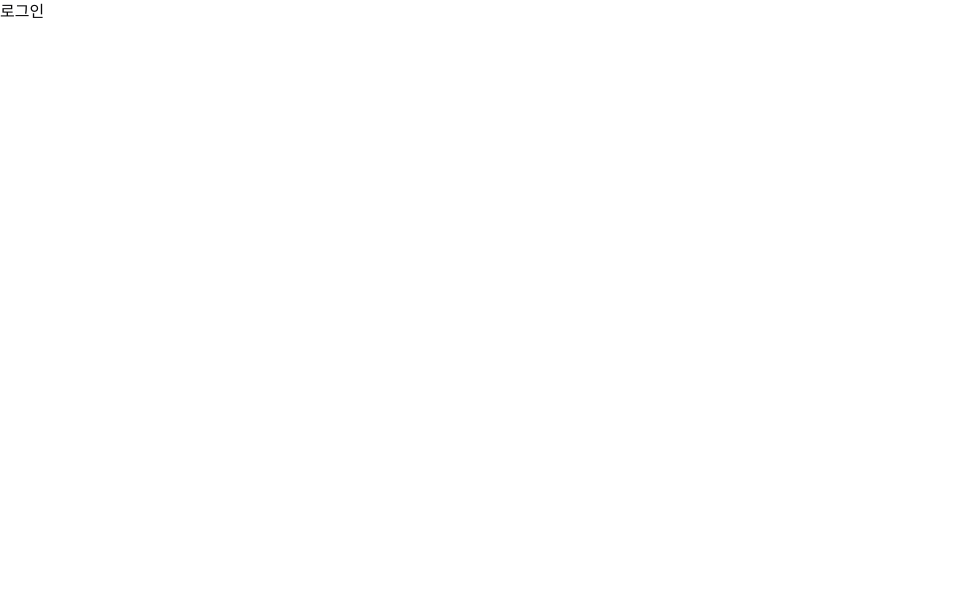
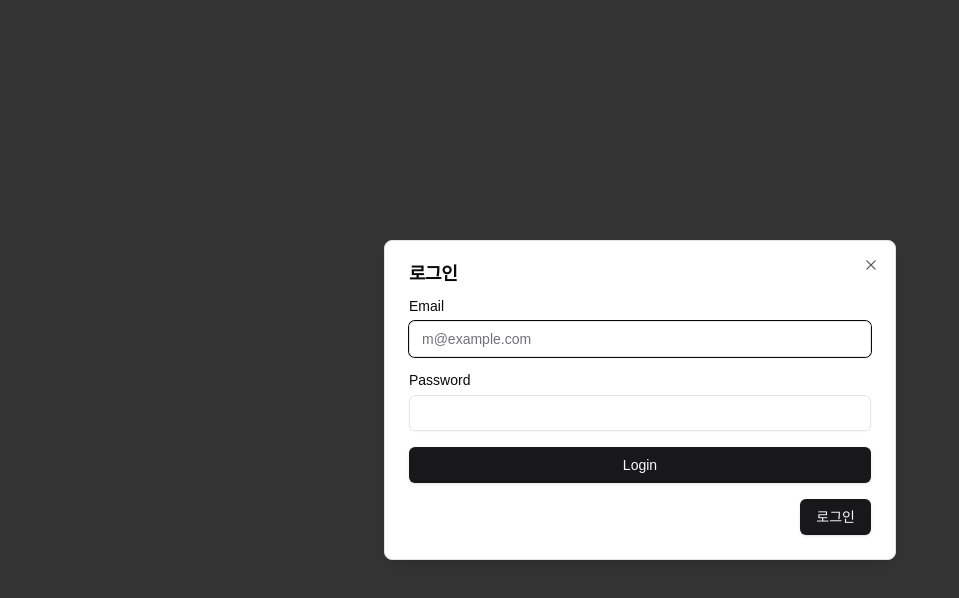
Before and after one commit to chae-young/chaeng-com, a Next.js app: page /i/flow/login in a window 1280 px wide. Shown: the top 598 px of the page, without its empty margins (0-959 px from the left). Built offline with nearby package versions, Linux system fonts and the light colour scheme.

Commit message:
Add: 로그인 라우팅 중복 컴포넌트화

```diff
--- a/package.json
+++ b/package.json
@@ -11,6 +11,7 @@
   "dependencies": {
     "@radix-ui/react-dialog": "^1.1.1",
     "@radix-ui/react-icons": "^1.3.0",
+    "@radix-ui/react-label": "^2.1.0",
     "@radix-ui/react-slot": "^1.1.0",
     "class-variance-authority": "^0.7.0",
     "clsx": "^2.1.1",
--- a/src/app/(beforeLogin)/@modal/(.)i/flow/login/page.tsx
+++ b/src/app/(beforeLogin)/@modal/(.)i/flow/login/page.tsx
@@ -1,18 +1,7 @@
-import { Button } from "@/components/ui/button";
-import { Dialog, DialogContent, DialogFooter, DialogHeader, DialogTitle } from "@/components/ui/dialog";
+import LoginModal from "@/app/(beforeLogin)/_component/LoginModal";
 
 export default function Page(){
     return (
-    <Dialog defaultOpen={true}>
-        <DialogHeader className="text-3xl">
-            <DialogTitle>로그인</DialogTitle>
-        </DialogHeader>
-        <DialogContent>
-            폼형식
-        </DialogContent>
-        <DialogFooter>
-            <Button>로그인</Button>
-        </DialogFooter>
-    </Dialog>
+        <LoginModal/>
     )
 }
--- /dev/null
+++ b/src/app/(beforeLogin)/_component/LoginModal.tsx
@@ -0,0 +1,37 @@
+import { Button } from "@/components/ui/button";
+import { Dialog, DialogContent, DialogFooter, DialogHeader, DialogTitle } from "@/components/ui/dialog";
+import { Input } from "@/components/ui/input";
+import { Label } from "@/components/ui/label";
+
+export default function LoginModal() {
+    return (
+        <Dialog defaultOpen={true}>
+            <DialogContent>
+                <DialogHeader className="text-3xl">
+                    <DialogTitle>로그인</DialogTitle>
+                </DialogHeader>
+                <div className="grid gap-4">
+                    <div className="grid gap-2">
+                        <Label htmlFor="email">Email</Label>
+                        <Input
+                        id="email"
+                        type="email"
+                        placeholder="m@example.com"
+                        required
+                    />
+                    </div>
+                    <div className="grid gap-2">
+                        <Label htmlFor="password">Password</Label>
+                        <Input id="password" type="password" required />
+                    </div>
+                    <Button type="submit" className="w-full">
+                        Login
+                    </Button>
+                </div>
+                <DialogFooter>
+                    <Button>로그인</Button>
+                </DialogFooter>
+            </DialogContent>
+        </Dialog>
+    )
+}
--- /dev/null
+++ b/src/app/(beforeLogin)/_component/Main.tsx
@@ -0,0 +1,26 @@
+import Link from "next/link";
+
+export default function Main() {
+   return (
+    <div className="w-full lg:grid lg:min-h-[600px] lg:grid-cols-2 xl:min-h-[800px]">
+        <div className="flex items-center justify-center py-12">
+            <div className="mx-auto grid w-[350px] gap-6">
+                <div className="grid gap-2 text-center">
+                    <h1 className="text-3xl font-bold">로그인</h1>
+                    <p className="text-balance text-muted-foreground">
+                        Enter your email below to login to your account
+                    </p>
+                </div>
+                <div className="mt-4 text-sm text-center">
+                    <Link href="/login" className="underline">
+                        로그인
+                    </Link>
+                </div>
+            </div>
+        </div>
+        <div className="items-center justify-center hidden bg-muted lg:flex">
+            <p className="text-3xl font-bold">chaeng.com에 오신걸 환영합니다.</p>
+        </div>
+    </div>
+   )
+}
--- a/src/app/(beforeLogin)/i/flow/login/page.tsx
+++ b/src/app/(beforeLogin)/i/flow/login/page.tsx
@@ -1,6 +1,9 @@
+
+import LoginModal from "@/app/(beforeLogin)/_component/LoginModal"
+
 
 export default function Login() {
   return (
-    <>로그인</>
+    <LoginModal/>
   )
 }
--- a/src/app/(beforeLogin)/login/page.tsx
+++ b/src/app/(beforeLogin)/login/page.tsx
@@ -1,5 +1,14 @@
-import { redirect } from "next/navigation";
+'use client';
+
+import { useRouter } from "next/navigation";
+import Main from "../_component/Main";
 
 export default function Login() {
-  redirect("/i/flow/login");
+  const router = useRouter();
+
+  router.replace('/i/flow/login');
+
+  return (
+    <Main/>
+  );
 }
--- a/src/app/(beforeLogin)/page.tsx
+++ b/src/app/(beforeLogin)/page.tsx
@@ -1,8 +1,7 @@
-import { Button } from "@/components/ui/button";
-import Link from "next/link";
+import Main from "./_component/Main";
 
 export default function Home() {
   return (
-    <Button asChild><Link href='/i/flow/login'>로그인</Link></Button>
+    <Main/>
   );
 }
--- /dev/null
+++ b/src/components/ui/input.tsx
@@ -0,0 +1,25 @@
+import * as React from "react"
+
+import { cn } from "@/lib/utils"
+
+export interface InputProps
+  extends React.InputHTMLAttributes<HTMLInputElement> {}
+
+const Input = React.forwardRef<HTMLInputElement, InputProps>(
+  ({ className, type, ...props }, ref) => {
+    return (
+      <input
+        type={type}
+        className={cn(
+          "flex h-9 w-full rounded-md border border-input bg-transparent px-3 py-1 text-sm shadow-sm transition-colors file:border-0 file:bg-transparent file:text-sm file:font-medium file:text-foreground placeholder:text-muted-foreground focus-visible:outline-none focus-visible:ring-1 focus-visible:ring-ring disabled:cursor-not-allowed disabled:opacity-50",
+          className
+        )}
+        ref={ref}
+        {...props}
+      />
+    )
+  }
+)
+Input.displayName = "Input"
+
+export { Input }
--- /dev/null
+++ b/src/components/ui/label.tsx
@@ -0,0 +1,26 @@
+"use client"
+
+import * as React from "react"
+import * as LabelPrimitive from "@radix-ui/react-label"
+import { cva, type VariantProps } from "class-variance-authority"
+
+import { cn } from "@/lib/utils"
+
+const labelVariants = cva(
+  "text-sm font-medium leading-none peer-disabled:cursor-not-allowed peer-disabled:opacity-70"
+)
+
+const Label = React.forwardRef<
+  React.ElementRef<typeof LabelPrimitive.Root>,
+  React.ComponentPropsWithoutRef<typeof LabelPrimitive.Root> &
+    VariantProps<typeof labelVariants>
+>(({ className, ...props }, ref) => (
+  <LabelPrimitive.Root
+    ref={ref}
+    className={cn(labelVariants(), className)}
+    {...props}
+  />
+))
+Label.displayName = LabelPrimitive.Root.displayName
+
+export { Label }
```
Also changed, not shown: 1 other file (tests, documents, lock files or other folders).
